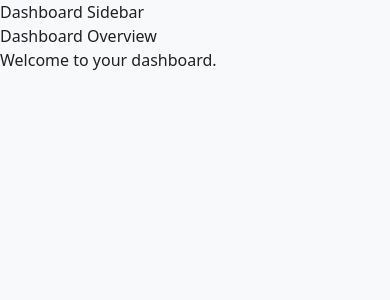
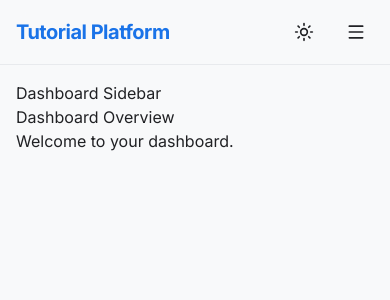
Before and after one commit to mystackdevnode/Tutorials, a Next.js app: page /dashboard in a window 390 px wide. Shown: the top 300 px of the page. Built offline with nearby package versions, Linux system fonts and the light colour scheme.

Commit message:
feat(layout): implement responsive root layout with header and Stitch tokens

```diff
--- a/app/layout.tsx
+++ b/app/layout.tsx
@@ -1,20 +1,22 @@
 import type { Metadata } from "next";
-import { Geist, Geist_Mono } from "next/font/google";
+import { Inter, JetBrains_Mono } from "next/font/google";
 import "./globals.css";
+import { ThemeProvider } from "@/components/ThemeProvider";
+import { Header } from "@/components/Header";
 
-const geistSans = Geist({
-  variable: "--font-geist-sans",
+const inter = Inter({
+  variable: "--font-inter",
   subsets: ["latin"],
 });
 
-const geistMono = Geist_Mono({
-  variable: "--font-geist-mono",
+const jetbrainsMono = JetBrains_Mono({
+  variable: "--font-jetbrains-mono",
   subsets: ["latin"],
 });
 
 export const metadata: Metadata = {
-  title: "Create Next App",
-  description: "Generated by create next app",
+  title: "Tutorial Platform",
+  description: "A modern tutorial platform built with Next.js",
 };
 
 export default function RootLayout({
@@ -25,9 +27,22 @@ export default function RootLayout({
   return (
     <html
       lang="en"
-      className={`${geistSans.variable} ${geistMono.variable} h-full antialiased`}
+      className={`${inter.variable} ${jetbrainsMono.variable} h-full antialiased`}
+      suppressHydrationWarning
     >
-      <body className="min-h-full flex flex-col">{children}</body>
+      <body className="min-h-full flex flex-col bg-surface text-on-surface">
+        <ThemeProvider
+          attribute="class"
+          defaultTheme="system"
+          enableSystem
+          disableTransitionOnChange
+        >
+          <Header />
+          <main className="flex-1 max-w-7xl w-full mx-auto p-4 sm:p-6 lg:p-8">
+            {children}
+          </main>
+        </ThemeProvider>
+      </body>
     </html>
   );
 }
--- a/app/page.tsx
+++ b/app/page.tsx
@@ -1,65 +1,29 @@
-import Image from "next/image";
+import Link from "next/link";
 
 export default function Home() {
   return (
-    <div className="flex flex-col flex-1 items-center justify-center bg-zinc-50 font-sans dark:bg-black">
-      <main className="flex flex-1 w-full max-w-3xl flex-col items-center justify-between py-32 px-16 bg-white dark:bg-black sm:items-start">
-        <Image
-          className="dark:invert"
-          src="/next.svg"
-          alt="Next.js logo"
-          width={100}
-          height={20}
-          priority
-        />
-        <div className="flex flex-col items-center gap-6 text-center sm:items-start sm:text-left">
-          <h1 className="max-w-xs text-3xl font-semibold leading-10 tracking-tight text-black dark:text-zinc-50">
-            To get started, edit the page.tsx file.
-          </h1>
-          <p className="max-w-md text-lg leading-8 text-zinc-600 dark:text-zinc-400">
-            Looking for a starting point or more instructions? Head over to{" "}
-            <a
-              href="https://vercel.com/templates?framework=next.js&utm_source=create-next-app&utm_medium=appdir-template-tw&utm_campaign=create-next-app"
-              className="font-medium text-zinc-950 dark:text-zinc-50"
-            >
-              Templates
-            </a>{" "}
-            or the{" "}
-            <a
-              href="https://nextjs.org/learn?utm_source=create-next-app&utm_medium=appdir-template-tw&utm_campaign=create-next-app"
-              className="font-medium text-zinc-950 dark:text-zinc-50"
-            >
-              Learning
-            </a>{" "}
-            center.
-          </p>
-        </div>
-        <div className="flex flex-col gap-4 text-base font-medium sm:flex-row">
-          <a
-            className="flex h-12 w-full items-center justify-center gap-2 rounded-full bg-foreground px-5 text-background transition-colors hover:bg-[#383838] dark:hover:bg-[#ccc] md:w-[158px]"
-            href="https://vercel.com/new?utm_source=create-next-app&utm_medium=appdir-template-tw&utm_campaign=create-next-app"
-            target="_blank"
-            rel="noopener noreferrer"
-          >
-            <Image
-              className="dark:invert"
-              src="/vercel.svg"
-              alt="Vercel logomark"
-              width={16}
-              height={16}
-            />
-            Deploy Now
-          </a>
-          <a
-            className="flex h-12 w-full items-center justify-center rounded-full border border-solid border-black/[.08] px-5 transition-colors hover:border-transparent hover:bg-black/[.04] dark:border-white/[.145] dark:hover:bg-[#1a1a1a] md:w-[158px]"
-            href="https://nextjs.org/docs?utm_source=create-next-app&utm_medium=appdir-template-tw&utm_campaign=create-next-app"
-            target="_blank"
-            rel="noopener noreferrer"
-          >
-            Documentation
-          </a>
-        </div>
-      </main>
+    <div className="flex flex-col items-center justify-center py-20 text-center">
+      <h1 className="text-5xl font-bold tracking-tight text-primary mb-6">
+        Welcome to Tutorial Platform
+      </h1>
+      <p className="text-xl text-secondary max-w-2xl mb-12">
+        A modern, high-performance platform for learning Next.js, built with App Router, TypeScript, and Google Stitch design tokens.
+      </p>
+
+      <div className="flex gap-4">
+        <Link
+          href="/tutorials"
+          className="bg-primary text-on-primary px-6 py-3 rounded-md-xl font-medium hover:opacity-90 transition-opacity"
+        >
+          Explore Tutorials
+        </Link>
+        <Link
+          href="/dashboard"
+          className="bg-surface-variant text-on-surface px-6 py-3 rounded-md-xl font-medium hover:bg-opacity-80 transition-colors"
+        >
+          View Dashboard
+        </Link>
+      </div>
     </div>
   );
 }
--- a/package.json
+++ b/package.json
@@ -9,7 +9,9 @@
     "lint": "next lint"
   },
   "dependencies": {
+    "lucide-react": "^1.23.0",
     "next": "16.2.10",
+    "next-themes": "^0.4.6",
     "react": "19.2.4",
     "react-dom": "19.2.4"
   },
```
Also changed, not shown: 1 other file (tests, documents, lock files or other folders).
